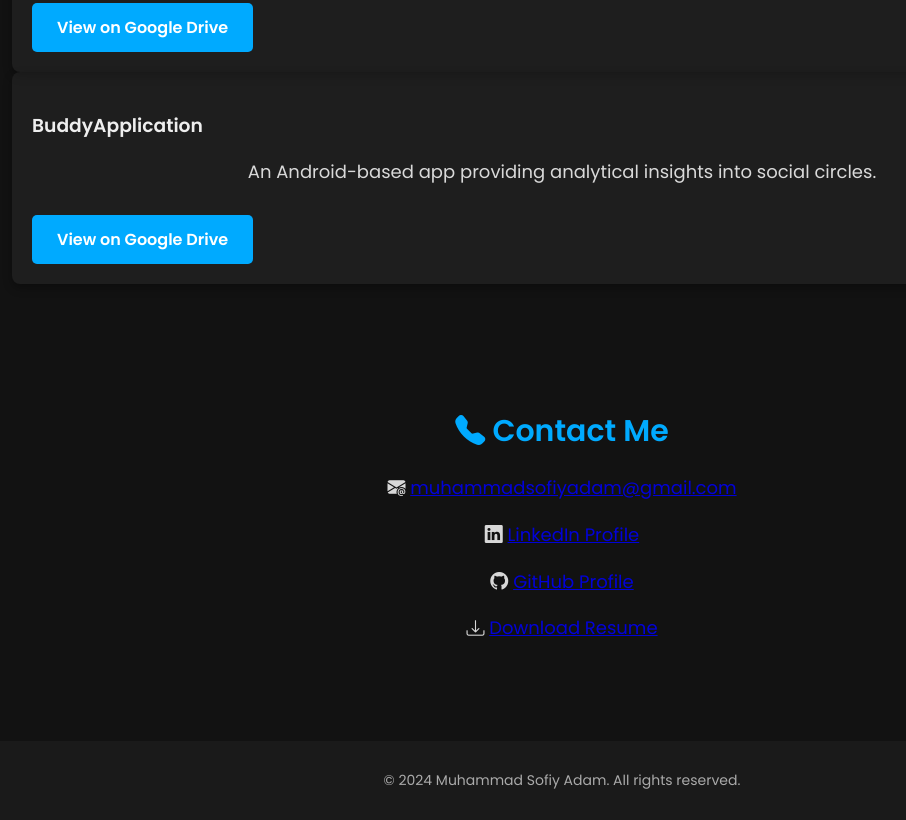
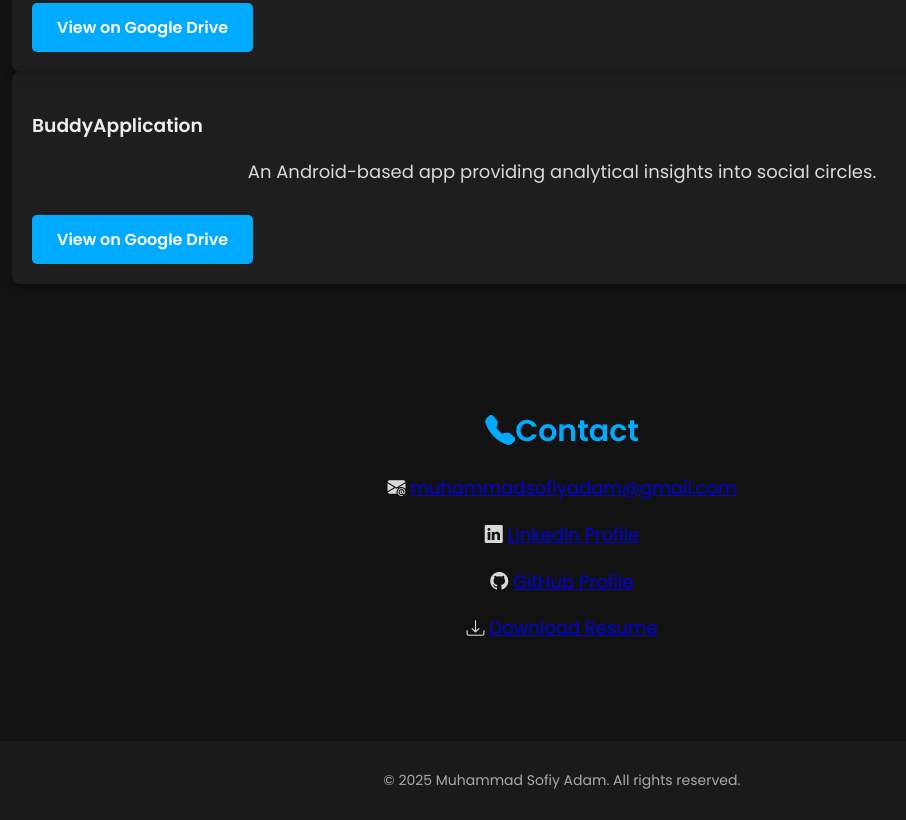
Before and after one commit to S0fiy29/Portfolio, a plain HTML site: page index.html in a window 1280 px wide. Shown: the part 3231-4051 px from the top of the page, without its empty margins (78-984 px from the left). Drawn offline with nearby package versions, Linux system fonts and the light colour scheme.

Commit message:
Update index.html

```diff
--- a/index.html
+++ b/index.html
@@ -3,7 +3,7 @@
 <head>
     <meta charset="UTF-8">
     <meta name="viewport" content="width=device-width, initial-scale=1.0">
-    <title>Portfolio</title>
+    <title>e-Portfolio</title>
     <link rel="icon" type="image/x-icon" href="assets/browser-chrome.svg">
     <link rel="stylesheet" href="style.css">
     <link rel="stylesheet" href="https://cdn.jsdelivr.net/npm/bootstrap-icons@1.11.3/font/bootstrap-icons.min.css">
@@ -103,17 +103,17 @@
 
     <section id="contact">
         <div class="container">
-            <h2><i class="bi bi-telephone-fill"></i> Contact Me</h2>
+            <h2><i class="bi bi-telephone-fill"></i>Contact</h2>
             <p><i class="bi bi-envelope-at-fill"></i> <a href="mailto:muhammadsofiyadam@gmail.com">muhammadsofiyadam@gmail.com</a></p>
             <p><i class="bi bi-linkedin"></i> <a href="https://www.linkedin.com/in/muhammad-sofiy-adam-norazhar/" target="_blank">LinkedIn Profile</a></p>
             <p><i class="bi bi-github"></i> <a href="https://github.com/S0fiy29" target="_blank">GitHub Profile</a></p>
-            <p><i class="bi bi-download"></i> <a href="assets/MuhammadSofiyAdam_Internship2025.pdf" target="_blank">Download Resume</a></p>
+            <p><i class="bi bi-download"></i> <a href="assets/SofiyAdam_Resume.pdf" target="_blank">Download Resume</a></p>
         </div>
     </section>
 
     <footer>
         <div class="container">
-            <p>&copy; 2024 Muhammad Sofiy Adam. All rights reserved.</p>
+            <p>&copy; 2025 Muhammad Sofiy Adam. All rights reserved.</p>
         </div>
     </footer>
 </body>
```
